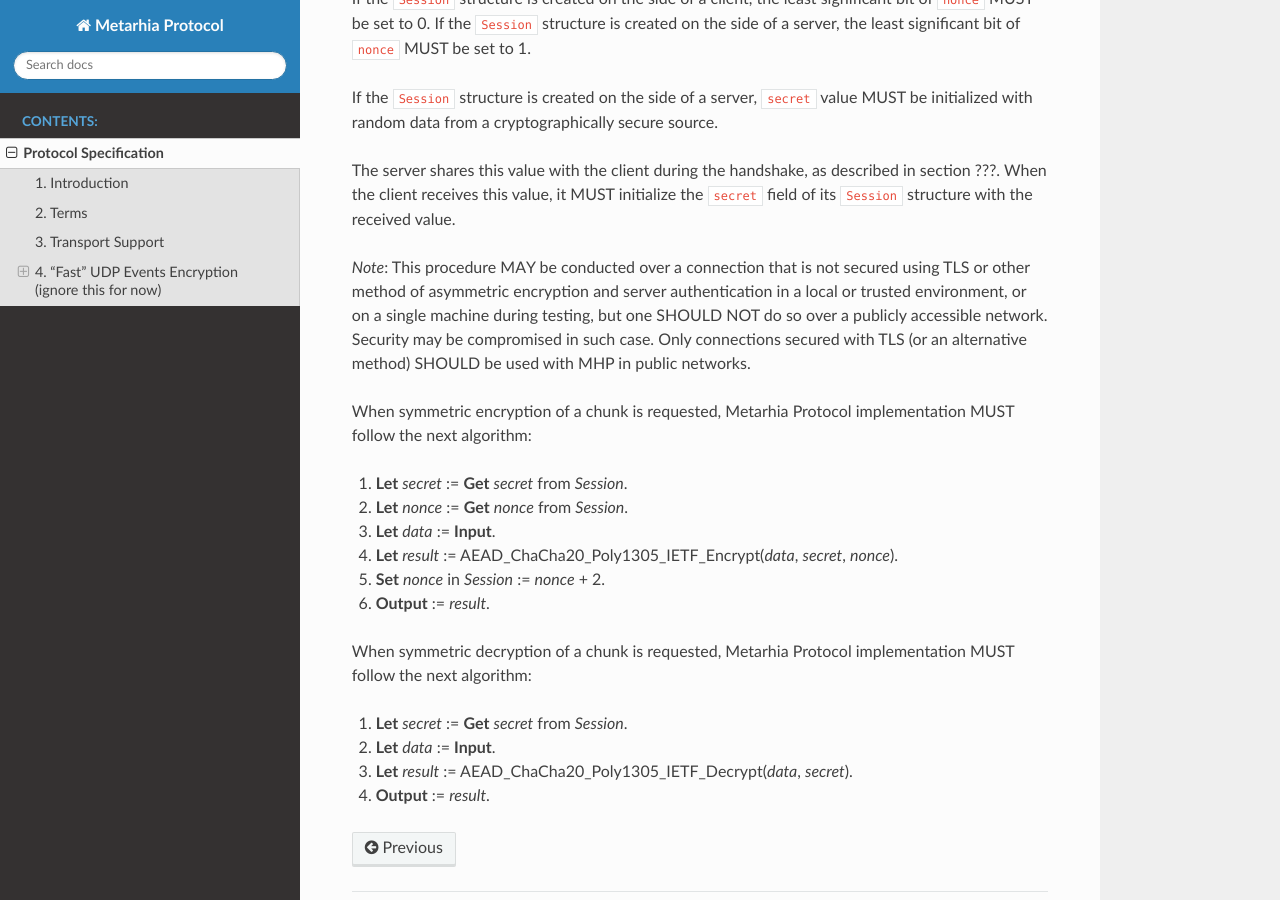
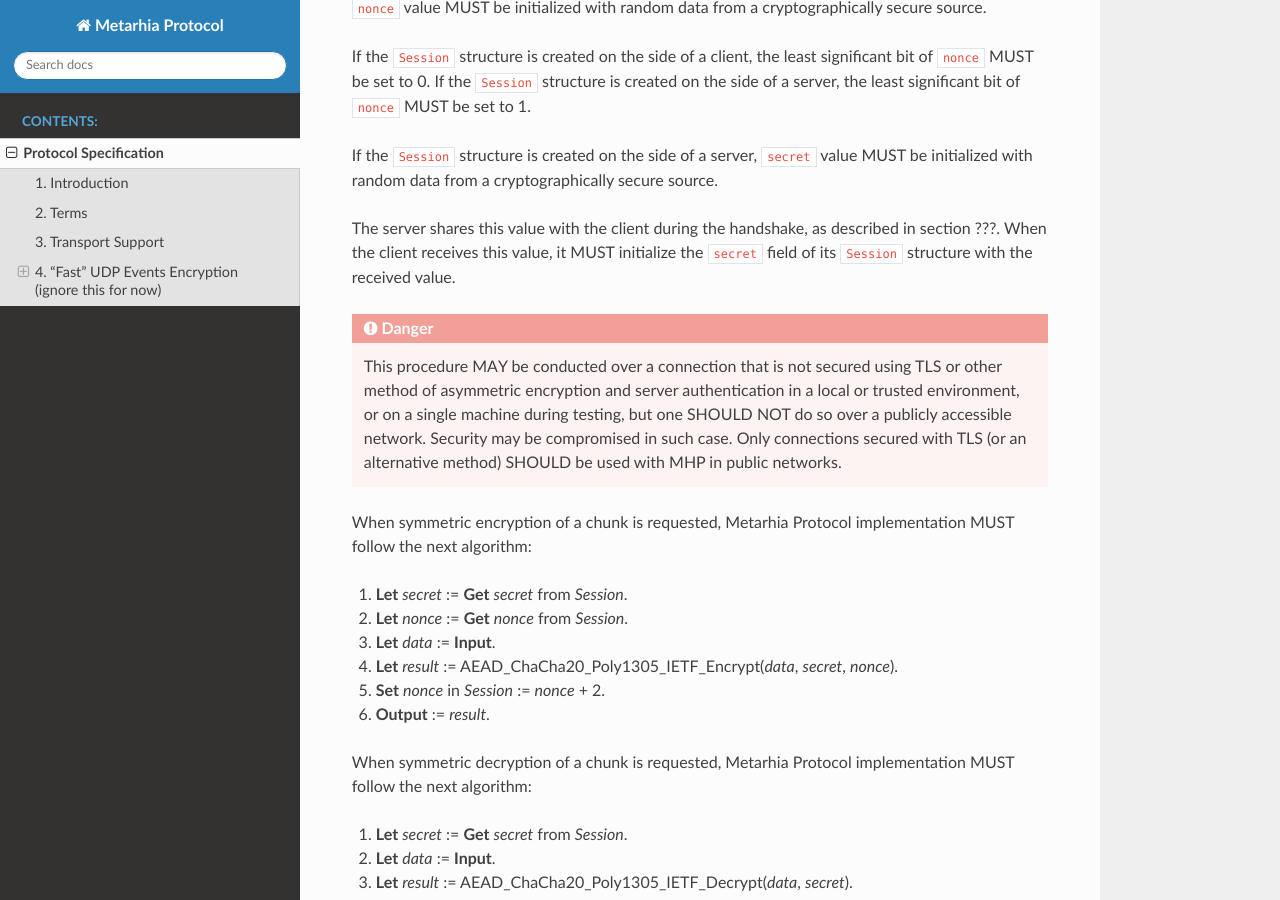
Before and after one commit to metarhia/protocol, a Sphinx documentation site: the page built from docs/protocol.rst, in a window 1280 px wide and 900 px high, scrolled down 2614 px. Built offline with Sphinx 7.4.7 and the Read the Docs theme 2.0.0, drawn with Linux system fonts in a browser that asks for light colours.

Commit message:
docs(spec): use rst admonitions for warnings and notes

```diff
--- a/docs/protocol.rst
+++ b/docs/protocol.rst
@@ -16,9 +16,11 @@
 2. Terms
 --------
 
-The key words "MUST", "MUST NOT", "REQUIRED", "SHALL", "SHALL NOT", "SHOULD",
-"SHOULD NOT", "RECOMMENDED", "MAY", and "OPTIONAL" in this document are to be
-interpreted as described in `RFC 2119`_.
+.. important::
+
+   The key words "MUST", "MUST NOT", "REQUIRED", "SHALL", "SHALL NOT",
+   "SHOULD", "SHOULD NOT", "RECOMMENDED", "MAY", and "OPTIONAL" in this
+   document are to be interpreted as described in `RFC 2119`_.
 
 **Transport** refers to a network protocol or another communication mechanism
 that provides full-duplex communication channel with ordered and reliable data
@@ -85,11 +87,11 @@
 4. "Fast" UDP Events Encryption (ignore this for now)
 -------------------------------------------------------
 
-*Note*:
+.. note::
 
-    I drafted this section while I was in context so as to not forget about all
-    I thought about this; the things this would be needed for aren't quite
-    there yet ;)
+   I drafted this section while I was in context so as to not forget about all
+   I thought about this; the things this would be needed for aren't quite there
+   yet ;)
 
 4.1. AEAD Algorithm Requirements and Motivation
 ^^^^^^^^^^^^^^^^^^^^^^^^^^^^^^^^^^^^^^^^^^^^^^^
@@ -149,12 +151,14 @@
 in section ???.  When the client receives this value, it MUST initialize the
 ``secret`` field of its ``Session`` structure with the received value.
 
-*Note*: This procedure MAY be conducted over a connection that is not secured
-using TLS or other method of asymmetric encryption and server authentication in
-a local or trusted environment, or on a single machine during testing, but one
-SHOULD NOT do so over a publicly accessible network.  Security may be
-compromised in such case.  Only connections secured with TLS (or an alternative
-method) SHOULD be used with MHP in public networks.
+.. DANGER::
+
+   This procedure MAY be conducted over a connection that is not secured using
+   TLS or other method of asymmetric encryption and server authentication in a
+   local or trusted environment, or on a single machine during testing, but one
+   SHOULD NOT do so over a publicly accessible network.  Security may be
+   compromised in such case.  Only connections secured with TLS (or an
+   alternative method) SHOULD be used with MHP in public networks.
 
 When symmetric encryption of a chunk is requested, Metarhia Protocol
 implementation MUST follow the next algorithm:
```
